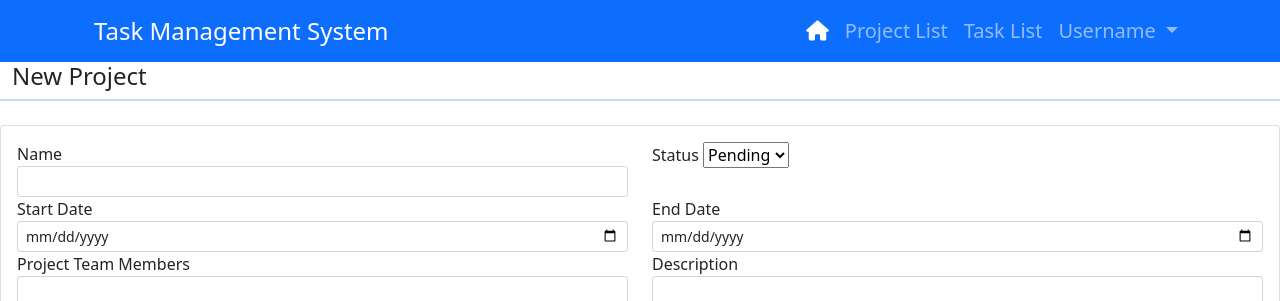
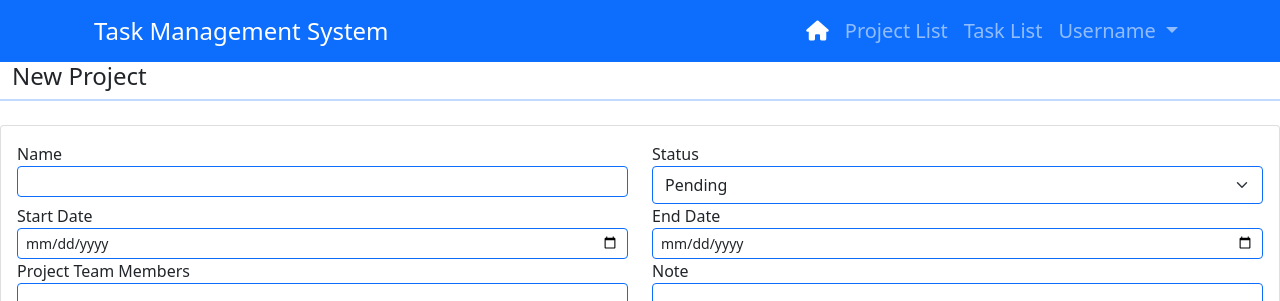
Before and after one commit to Nam311hnvn/Work-Management-And-Arrange-System, a PHP site: page /view_user/new_project.php in a window 1280 px wide. Shown: the top 301 px of the page. Run offline with PHP 8.4, Linux system fonts and the light colour scheme.

Commit message:
update view_user

```diff
--- a/src/reuse/header.php
+++ b/src/reuse/header.php
@@ -39,8 +39,6 @@
                                     <li><a class="dropdown-item" href="#"><i class="fas fa-power-off"></i>Logout</a></li>
                                 </ul>
                             </li>
-
-
                         </ul>
                     </div>
                 </div>
--- a/src/view_user/new_project.php
+++ b/src/view_user/new_project.php
@@ -15,16 +15,16 @@
             <form action="">
                 <div class="row">
                     <div class="col-md-6">
-                        <div class="form-group">
+                        <div class="form-group ">
                             <label for="" class="control-label">Name</label>
-                            <input type="text" class="form-control form-control-sm">
+                            <input type="text" class="form-control form-control-sm border border-primary border-1 rounded">
                         </div>
                     </div>
 
                     <div class="col-md-6">
                         <div class="form-group">
                             <label for="">Status</label>
-                            <select name="status" id="status" class="custom-select custom-select-sm">
+                            <select name="status" id="status" class="form-control form-select custom-select-sm border border-primary border-1 rounded">
                                 <option value="">Pending</option>
                                 <option value="">On-Hold</option>
                                 <option value="">Done</option>
@@ -35,28 +35,28 @@
                     <div class="col-md-6">
                         <div class="form-group">
                             <label for="" class="control-label">Start Date</label>
-                            <input type="date" class="form-control form-control-sm">
+                            <input type="date" class="form-control form-control-sm border border-primary border-1 rounded">
                         </div>
                     </div>
 
                     <div class="col-md-6">
                         <div class="form-group">
                             <label for="" class="control-label">End Date</label>
-                            <input type="date" class="form-control form-control-sm">
+                            <input type="date" class="form-control form-control-sm border border-primary border-1 rounded">
                         </div>
                     </div>
 
                     <div class="col-md-6">
                         <div class="form-group">
                             <label for="" class="control-label">Project Team Members</label>
-                            <input type="text" class="form-control form-control-sm">
+                            <input type="text" class="form-control form-control-sm border border-primary border-1 rounded">
                         </div>
                     </div>
 
                     <div class="col-md-6">
                         <div class="form-group">
-                            <label for="" class="control-label">Description</label>
-                            <input type="text" class="form-control form-control-sm">
+                            <label for="" class="control-label">Note</label>
+                            <input type="text" class="form-control form-control-sm border border-primary border-1 rounded">
                         </div>
                     </div>
                 </div>
@@ -64,5 +64,8 @@
         </div>
     </div>
 </div>
+<div class="d-flex w-100 justify-content-center align-items-center">
+    <button type="button" class="btn btn-primary">Save</button>
+</div>
 
 <?php include('../reuse/footer.php'); ?>
```
Also changed, not shown: src/view_user/project_list.php (+3 -5 lines), src/view_user/task_list.php (+7 -7 lines).
